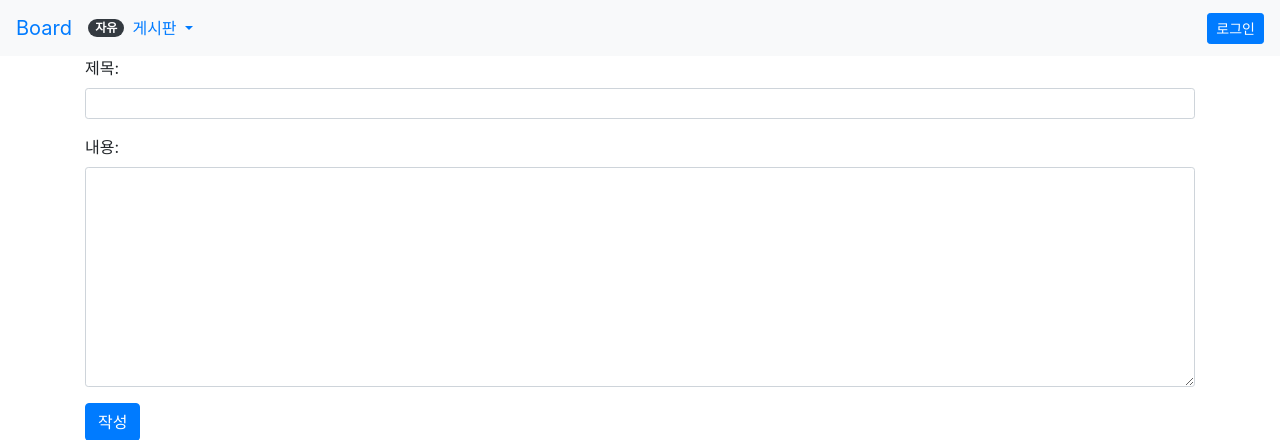
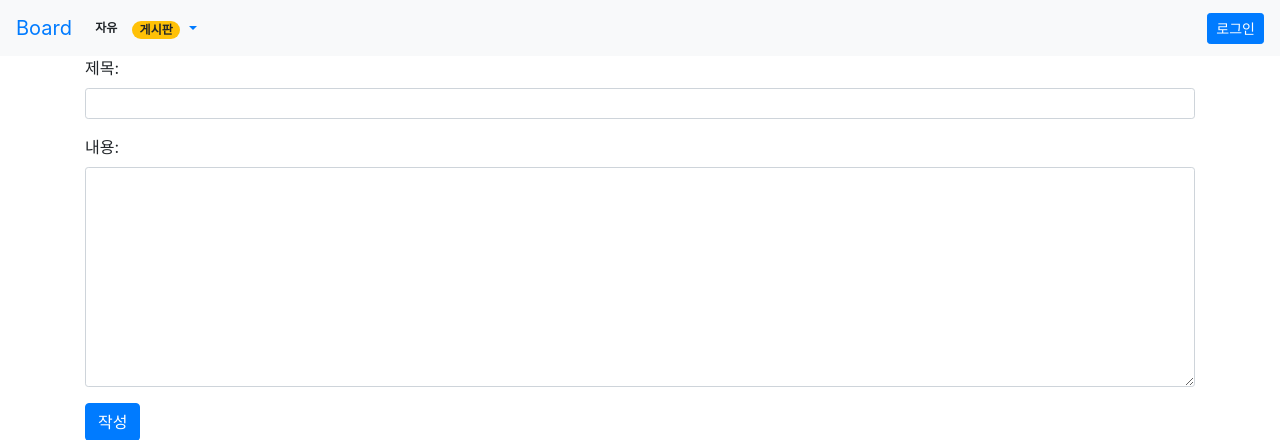
Before and after one commit to dizzyplay/djangoboard, a Django app: template blog/templates/blog/post_form.html in a window 1280 px wide. Shown: the top 440 px of the page. Run offline with Django 3.2, Linux system fonts and the light colour scheme; the template is opened without the code that fills it: values that come from a table or form of the project are taken from there, others are empty; some libraries are stand-ins or nearby versions.

Commit message:
Mod layout

```diff
--- a/djangotest/templates/layout.html
+++ b/djangotest/templates/layout.html
@@ -25,7 +25,7 @@
   <nav class="navbar navbar-expand-lg nav-bar-light bg-light">
     <a class="navbar-brand" href="{% url 'blog:post_list' %}">Board </a>
     {% if category_title %}
-      <span class="badge badge-pill badge-dark">{{ category_title }}</span>
+      <span class="badge badge-pill badge-default">{{ category_title }}</span>
     {% endif %}
     <button class="navbar-toggler" type="button" data-toggle="collapse" data-target="#navbarSupportedContent"
             aria-controls="navbarSupportedContent" aria-expanded="false" aria-label="Toggle navigation">
@@ -35,7 +35,7 @@
       <ul class="navbar-nav mr-auto">
         <li class="nav-item dropdown">
           <a class="nav-link dropdown-toggle" href="#" data-toggle="dropdown" role="button" aria-haspopup="true" aria-expanded="false">
-            게시판
+            <span class="badge badge-pill badge-warning">게시판</span>
           </a>
           <div class="dropdown-menu" aria-labelledby="navbarDropdown" >
             <a class="dropdown-item" href="{% url 'blog:post_list' %}?category=자유">자유</a>
```
